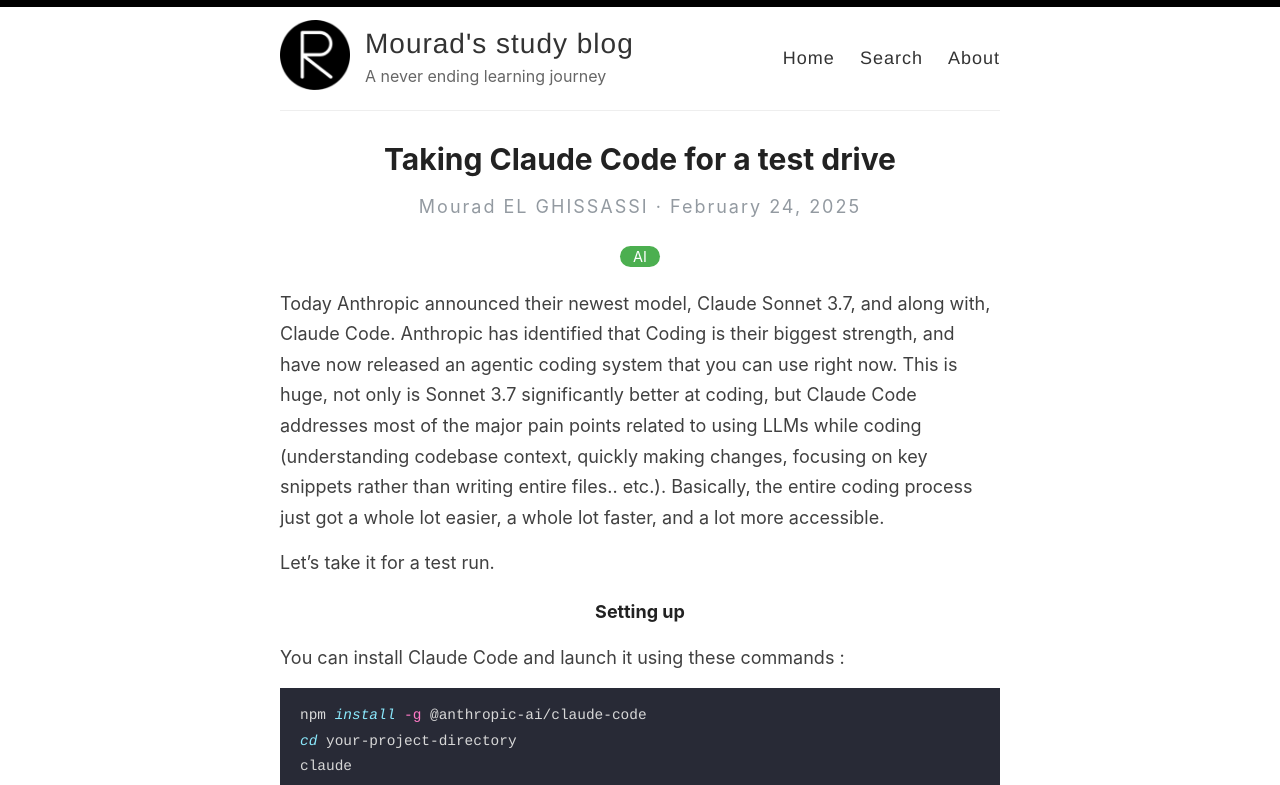
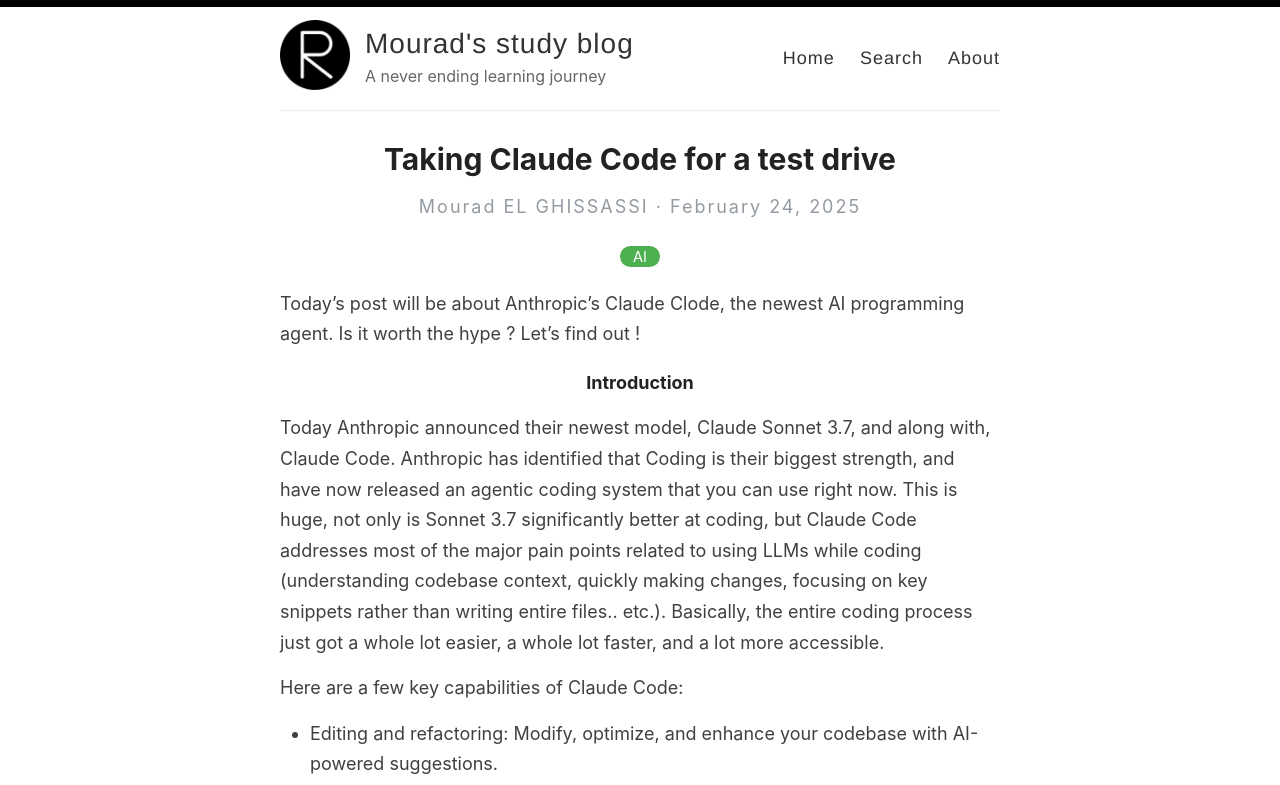
Before and after one commit to everythingdata-ai/everythingdata-ai.github.io, a Jekyll site: the page built from _posts/2025-02-24-claude-code.md, in a window 1280 px wide and 1400 px high. Shown: the top 785 px of the window. Built offline with Jekyll 4.4.1, drawn with Linux system fonts in a browser that asks for light colours; some of the changed text lies outside the part shown; grey boxes are pictures that could not be loaded.

Commit message:
Update 2025-02-24-claude-code.md

```diff
--- a/_posts/2025-02-24-claude-code.md
+++ b/_posts/2025-02-24-claude-code.md
@@ -4,12 +4,25 @@ title: Taking Claude Code for a test drive
 categories: [AI]
 ---
 
+Today's post will be about Anthropic's Claude Clode, the newest AI programming agent.
+Is it worth the hype ? Let's find out !
+
+#### Introduction
+
 Today Anthropic announced their newest model, Claude Sonnet 3.7, and along with, Claude Code.
 Anthropic has identified that Coding is their biggest strength, and have now released an agentic coding system that you can use right now.
 This is huge, not only is Sonnet 3.7 significantly better at coding, but Claude Code addresses most of the major pain points related to using LLMs while coding (understanding codebase context, quickly making changes, focusing on key snippets rather than writing entire files.. etc.).
 Basically, the entire coding process just got a whole lot easier, a whole lot faster, and a lot more accessible.
 
-Let's take it for a test run.
+Here are a few key capabilities of Claude Code:
+
+- Editing and refactoring: Modify, optimize, and enhance your codebase with AI-powered suggestions.
+- Bug fixing: Identify and resolve errors, missing dependencies, and performance bottlenecks.
+- Code understanding: Ask questions about your code’s architecture, logic, and dependencies.
+- Automated testing & linting: Execute and fix failing tests, run linting commands, and improve code quality.
+- Git integration: Search through git history, resolve merge conflicts, create commits, and generate pull requests effortlessly.
+
+Let's take it for a test run !
 
 #### Setting up
 
@@ -87,7 +100,19 @@ Now let's ask it to fix the bug :
 
 <img width="974" alt="image" src="https://github.com/user-attachments/assets/be8b7da2-4243-4534-88d1-9b74d845784b" />
 
-This is mind blowing, for 3 cents only Claude could fix a bug in an open source project !
+This is mind blowing, for 17 cents only Claude could fix a bug in an open source project !
 I can imagine that in the near-future, you can include a Claude Code step in your CI/CD workflow, to automatically fix bugs.
 
 <img width="952" alt="image" src="https://github.com/user-attachments/assets/76e1300c-5780-47f6-99bf-1c749ed3e425" />
+
+I now officially have a contribution to the dbt project :
+
+![image](https://github.com/user-attachments/assets/6bb3bb0c-233d-434a-bf37-193e1c597a77)
+
+And here is my total cost for these 2 use cases :
+
+![image](https://github.com/user-attachments/assets/e8f5a60a-33fd-4580-b797-f4b1f05a9bb0)
+
+#### Conclusion
+
+After ChatGPT and Midjourney, and think this is the most hyped up I've felt about an AI tool !
```
